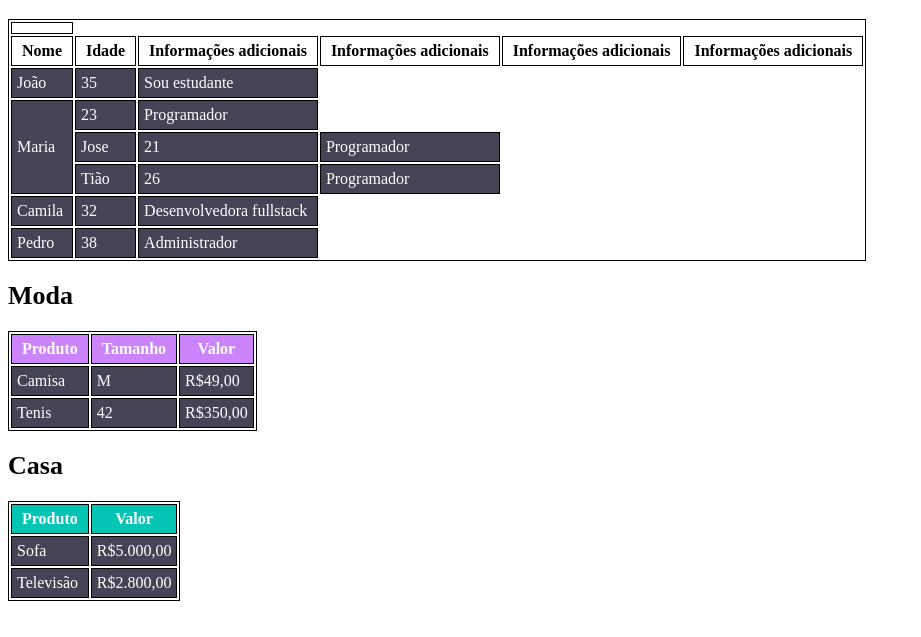
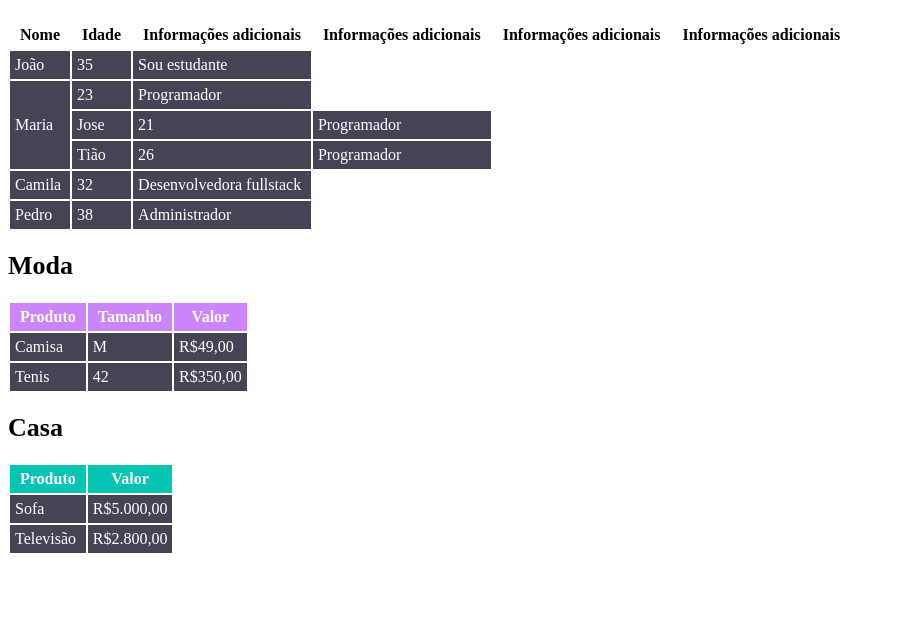
Before and after one commit to rochaotto/aula-tabela, a plain HTML site: page index.html in a window 1280 px wide. Shown: the part 61-698 px from the top of the page, without its empty margins (0-921 px from the left). Drawn offline with Linux system fonts and the light colour scheme.

Commit message:
Remoçao do tag style no head

```diff
--- a/index.html
+++ b/index.html
@@ -4,18 +4,18 @@
     <meta charset="UTF-8">
     <meta name="viewport" content="width=device-width, initial-scale=1.0">
     <title>Tabelas</title>
-    <style>
+    <!-- <style>
         table, th, td {
             border: 1px solid black;
         }
-    </style>
+    </style> -->
     <link rel="stylesheet" href="styles.css">
 </head>
 <body>
     <h1>Tabelas</h1>
 
-    <table>
-        <th>
+    <table class="tabelela-informcoes-dev">
+        <thead class="th-dev">
             <tr>
                 <th>Nome</th>
                 <th>Idade</th>
@@ -24,7 +24,7 @@
                 <th>Informações adicionais</th>
                 <th>Informações adicionais</th>
             </tr>
-        </th>
+        </thead>
         <tbody>
             <tr>
                 <td>João</td>
```
